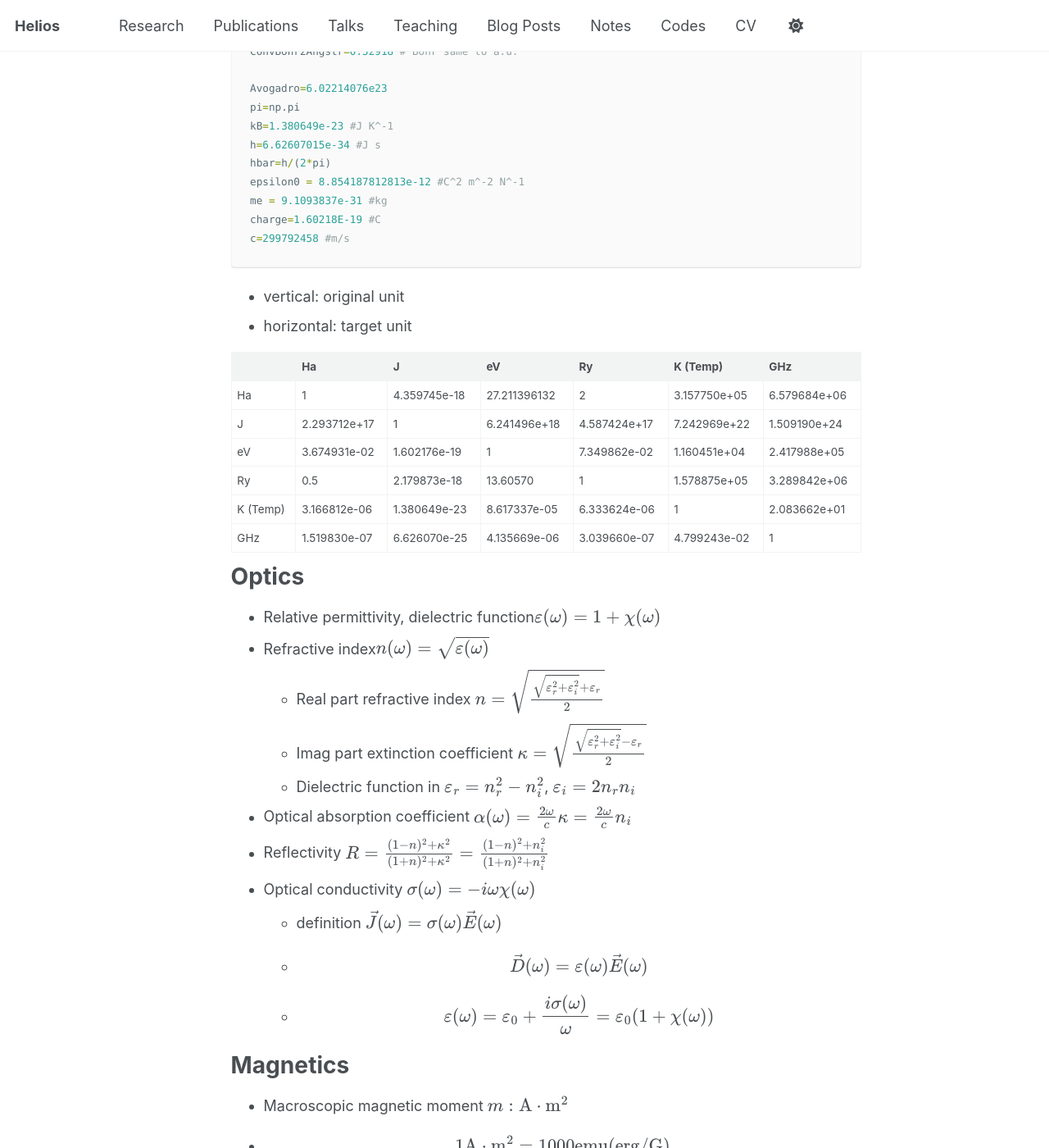
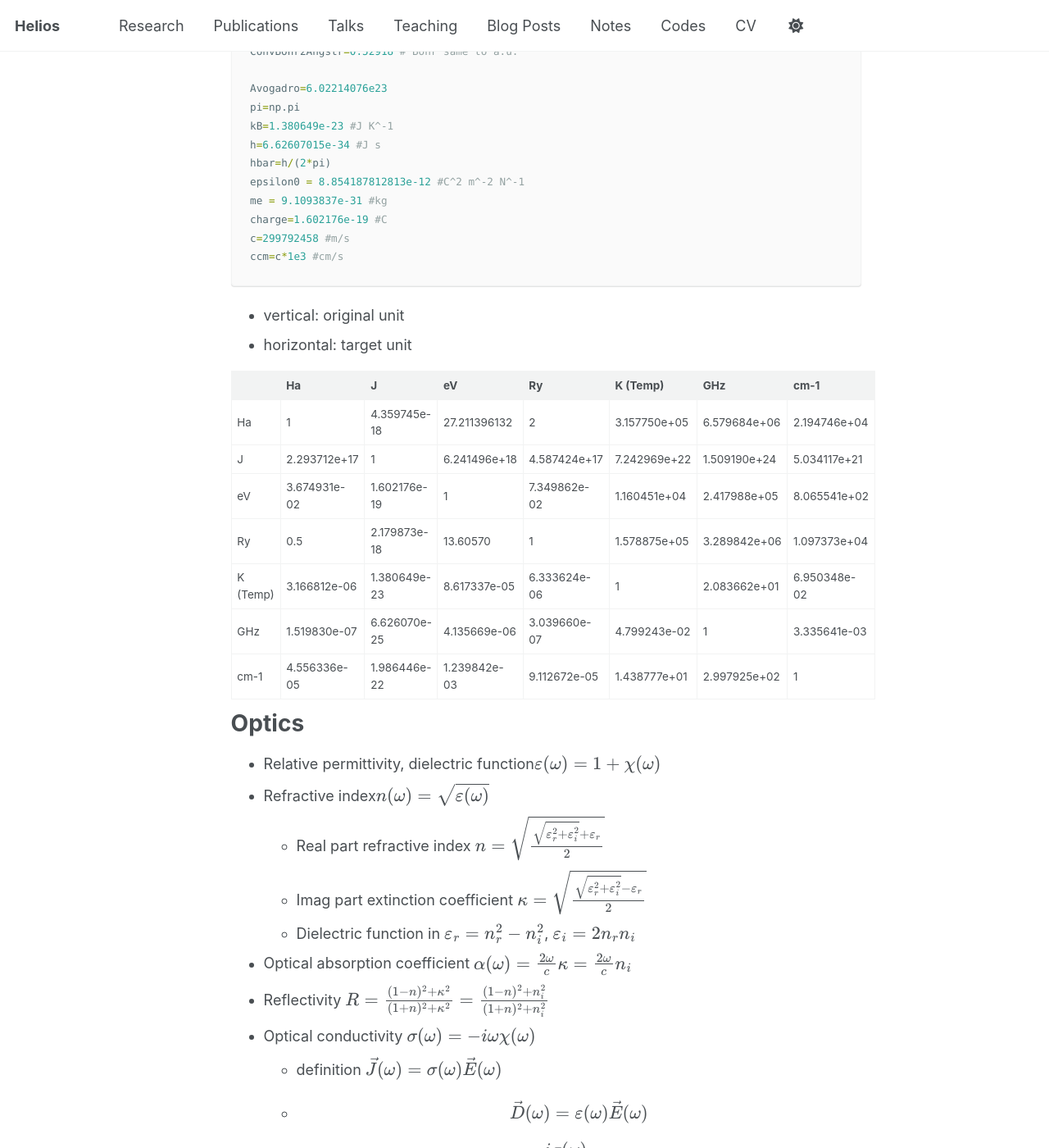
Before and after one commit to heliosynl/heliosynl.github.io, a Jekyll site: the page built from _notes/2024-12-18-QuantumMech-Notes.md, in a window 1280 px wide and 1400 px high, scrolled down 652 px. Shown: the whole window at 82% size. Built offline with Jekyll 4.4.1, drawn with Linux system fonts in a browser that asks for light colours.

Commit message:
2025Nov10

````diff
--- a/_notes/2024-12-18-QuantumMech-Notes.md
+++ b/_notes/2024-12-18-QuantumMech-Notes.md
@@ -35,20 +35,22 @@
 hbar=h/(2*pi)
 epsilon0 = 8.854187812813e-12 #C^2 m^-2 N^-1
 me = 9.1093837e-31 #kg
-charge=1.60218E-19 #C
+charge=1.602176e-19 #C
 c=299792458 #m/s
+ccm=c*1e3 #cm/s
 ```
 - vertical: original unit
 - horizontal: target unit
 
-|    | Ha | J | eV | Ry | K (Temp) | GHz |
-| ----|----|---|---|---|------|---|
-| Ha | 1  | 4.359745e-18| 27.211396132 | 2 | 3.157750e+05 | 6.579684e+06|
-|J|2.293712e+17|1|6.241496e+18|4.587424e+17|7.242969e+22|1.509190e+24|
-|eV|3.674931e-02|1.602176e-19|1|7.349862e-02|1.160451e+04|2.417988e+05|
-|Ry|0.5|2.179873e-18|13.60570|1|1.578875e+05|3.289842e+06|
-|K (Temp)|3.166812e-06|1.380649e-23|8.617337e-05|6.333624e-06|1|2.083662e+01|
-|GHz|1.519830e-07|6.626070e-25|4.135669e-06|3.039660e-07|4.799243e-02|1|
+|    | Ha | J | eV | Ry | K (Temp) | GHz | cm-1|
+| ----|----|---|---|---|------|---|---|
+| Ha | 1  | 4.359745e-18| 27.211396132 | 2 | 3.157750e+05 | 6.579684e+06|2.194746e+04|
+|J|2.293712e+17|1|6.241496e+18|4.587424e+17|7.242969e+22|1.509190e+24|5.034117e+21|
+|eV|3.674931e-02|1.602176e-19|1|7.349862e-02|1.160451e+04|2.417988e+05|8.065541e+02|
+|Ry|0.5|2.179873e-18|13.60570|1|1.578875e+05|3.289842e+06|1.097373e+04|
+|K (Temp)|3.166812e-06|1.380649e-23|8.617337e-05|6.333624e-06|1|2.083662e+01|6.950348e-02|
+|GHz|1.519830e-07|6.626070e-25|4.135669e-06|3.039660e-07|4.799243e-02|1|3.335641e-03|
+|cm-1|4.556336e-05|1.986446e-22|1.239842e-03|9.112672e-05|1.438777e+01|2.997925e+02|1|
 
 # Optics
 - Relative permittivity, dielectric function$$\varepsilon(\omega)=1+\chi(\omega)$$
````
Also changed, not shown: _notes/2024-12-27-Python-Notes.md (+14 -0 lines).
